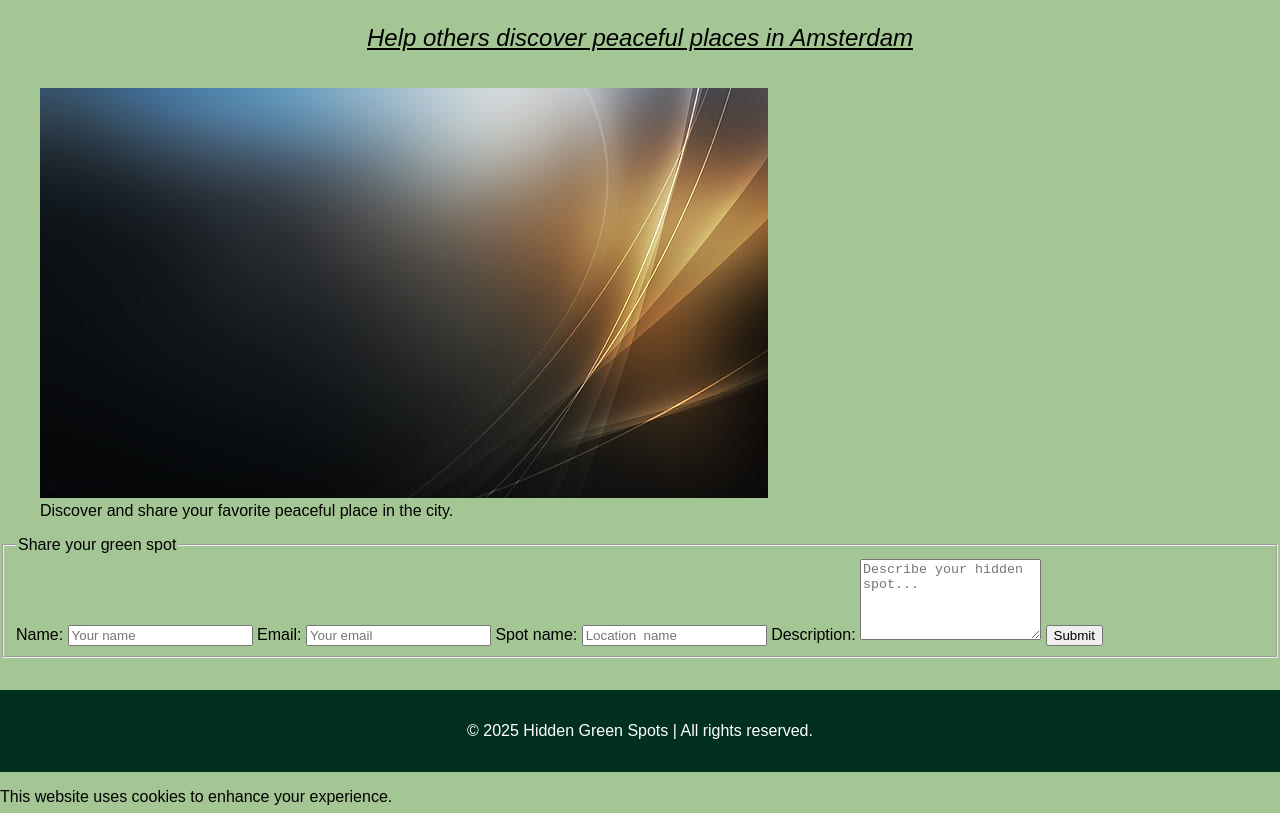
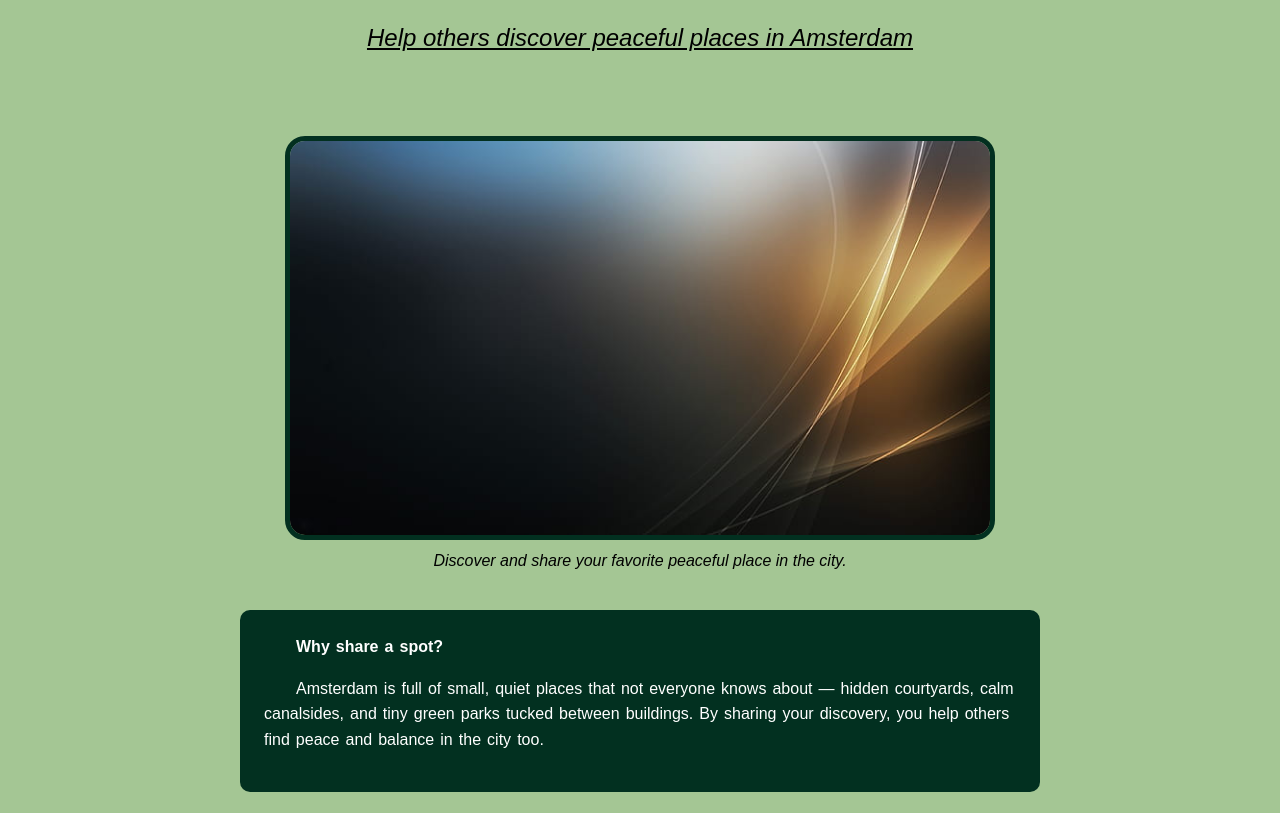
Before and after one commit to Hugo-178/Hugo-178.github.io, a plain HTML site: page contact.html in a window 1280 px wide. Shown: the part 118-931 px from the top of the page. Drawn offline with Linux system fonts and the light colour scheme.

Commit message:
css for  contact page and some html i forgot

```diff
--- a/contact.html
+++ b/contact.html
@@ -27,6 +27,13 @@
             <img src="./img/showcase.jpg" alt="Green park in Amsterdam" title="Amsterdam hidden green spot">
             <figcaption>Discover and share your favorite peaceful place in the city.</figcaption>
         </figure>
+
+        <section class="contact-text">
+            <strong>Why share a spot?</strong>
+            <p>
+                <span class="first-letter">A</span>msterdam is full of small, quiet places that not everyone knows about — hidden courtyards, calm canalsides, and tiny green parks tucked between buildings. By sharing your discovery, you help others find peace and balance in the city too.
+            </p>
+        </section>
 
         <section class="contact-form-area">
             <form>
--- a/css/style.css
+++ b/css/style.css
@@ -1,3 +1,5 @@
+/*Index page*/
+
 body{
     background-color:#A4C694;
     font-family: 'Poppins', sans-serif;
@@ -135,6 +137,76 @@ footer {
     margin-top: 2em;
 }
 
+/*Contact page*/
+
+.contact-grid{
+    display: grid;
+    grid-template-areas:
+        "image"
+        "text"
+        "form";
+    gap: 1.5rem;
+    padding:2rem;
+    max-width:800px;
+    margin: 0 auto;
+}
+
+.contact-image{
+    grid-area: image;
+    text-align: center;
+}
+
+.contact-image img{
+    width: 100%;
+    max-width:700px;
+    height:auto;
+    border:5px solid #023020;
+    border-radius:20px;
+}
+
+.contact-image figcaption{
+    font-style: italic;
+    color:black;
+    margin-top:0.5em;
+}
+
+.contact-text{
+    grid-area:text;
+    background-color:#023020;
+    color:#fff;
+    padding:1.5rem;
+    border-radius:10px;
+    line-height:1.6;
+    text-indent:2em;
+    word-spacing:0.1em;
+}
+
+.contact-image{
+    grid-area: image;
+}
+.contact-text{
+    grid-area: text;
+}
+.contact-form-area{
+    grid-area: form;
+}
+
+form{
+    background-color:#023020;
+    padding:1.5rem;
+    border-radius:10px;
+    color:#fff;
+}
+
+legend{
+    font-weight:bold;
+    margin-bottom:1em;
+    text-transform:uppercase;
+    letter-spacing:0.1em;
+}
+
+
+
 @media (max-width: 768px){
     header h1{
         font-size: 1.8rem;
```
